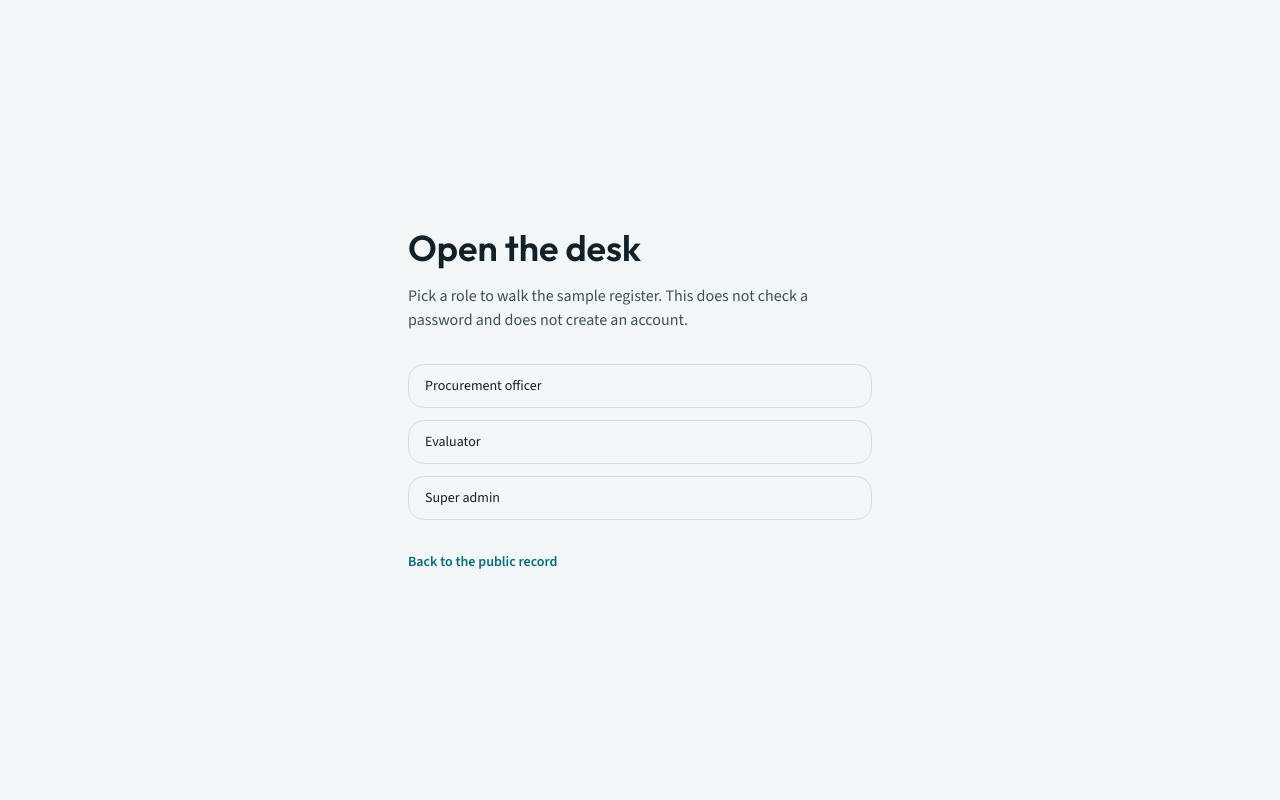
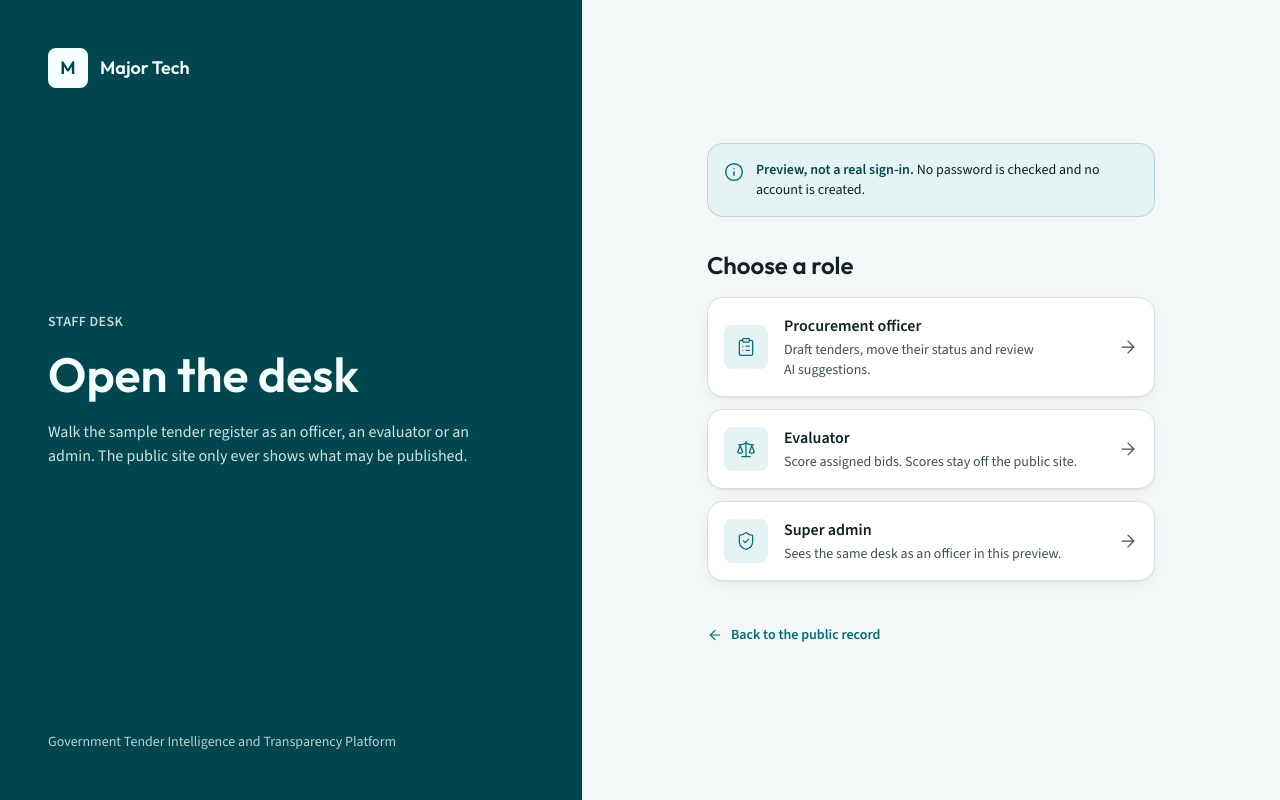
Before and after one commit to MrSolution07/tender_system, a Next.js app in the folder apps/web/: page /desk/sign-in in a window 1280 px wide. Built offline with nearby package versions, Linux system fonts and the light colour scheme.

Commit message:
Update page.tsx
feat(ui): redesign desk sign-in with role cards

```diff
--- a/apps/web/app/desk/sign-in/page.tsx
+++ b/apps/web/app/desk/sign-in/page.tsx
@@ -3,43 +3,138 @@
 import { ROLE_LABEL } from "@/lib/labels";
 import type { DeskRole } from "@/lib/sample-data";
 import { useStore } from "@/lib/store";
+import {
+  ArrowLeft,
+  ArrowRight,
+  ClipboardList,
+  Info,
+  Scale,
+  ShieldCheck,
+  type LucideIcon,
+} from "lucide-react";
 import Link from "next/link";
 import { useRouter } from "next/navigation";
-import { Button } from "@/components/ui/button";
 
-const ROLES: DeskRole[] = ["procurement_officer", "evaluator", "super_admin"];
+const ROLES: { role: DeskRole; icon: LucideIcon; blurb: string }[] = [
+  {
+    role: "procurement_officer",
+    icon: ClipboardList,
+    blurb: "Draft tenders, move their status and review AI suggestions.",
+  },
+  {
+    role: "evaluator",
+    icon: Scale,
+    blurb: "Score assigned bids. Scores stay off the public site.",
+  },
+  {
+    role: "super_admin",
+    icon: ShieldCheck,
+    blurb: "Sees the same desk as an officer in this preview.",
+  },
+];
+
+function MarkTile({ className }: { className?: string }) {
+  return (
+    <span
+      aria-hidden="true"
+      className={`grid place-items-center rounded-[0.5rem] font-display font-semibold ${className ?? ""}`}
+    >
+      M
+    </span>
+  );
+}
 
 export default function SignInPage() {
   const { signIn } = useStore();
   const router = useRouter();
 
   return (
-    <div className="mx-auto flex min-h-dvh max-w-lg flex-col justify-center px-6 py-16">
-      <h1 className="font-display text-balance text-4xl font-semibold">
+    <div className="min-h-dvh lg:grid lg:grid-cols-[minmax(0,5fr)_minmax(0,6fr)]">
+      <section className="bg-primary-deep px-6 py-8 text-primary-foreground lg:flex lg:flex-col lg:justify-between lg:px-12 lg:py-12">
+        <div className="flex items-center gap-3">
+          <MarkTile className="size-10 bg-primary-foreground text-lg text-primary-deep" />
+          <span className="font-display text-lg font-semibold">Major Tech</span>
+        </div>
+        <div className="mt-10 lg:mt-0">
+          <p className="text-sm font-semibold uppercase tracking-wide text-primary-foreground/80">
+            Staff desk
+          </p>
+          <h1 className="mt-3 text-balance font-display text-4xl font-semibold leading-tight lg:text-5xl">
             Open the desk
           </h1>
-      <p className="mt-4 text-pretty text-muted-foreground">
-        Pick a role to walk the sample register. This does not check a password
-        and does not create an account.
+          <p className="mt-4 max-w-md text-pretty text-base text-primary-foreground/85">
+            Walk the sample tender register as an officer, an evaluator or an
+            admin. The public site only ever shows what may be published.
           </p>
-      <div className="mt-8 grid gap-3">
-        {ROLES.map((role) => (
-          <Button
-            key={role}
-            variant="outline"
-            className="h-11 justify-start px-4"
+        </div>
+        <p className="mt-10 hidden text-sm text-primary-foreground/75 lg:block">
+          Government Tender Intelligence and Transparency Platform
+        </p>
+      </section>
+
+      <main className="flex flex-col justify-center px-6 py-10 lg:px-16">
+        <div className="mx-auto w-full max-w-md">
+          <div
+            role="note"
+            className="flex items-start gap-3 rounded-[1rem] border border-primary/20 bg-secondary p-4"
+          >
+            <Info
+              className="mt-0.5 size-5 shrink-0 text-primary"
+              strokeWidth={1.75}
+              aria-hidden="true"
+            />
+            <p className="text-pretty text-sm text-foreground">
+              <strong className="font-semibold text-primary-deep">
+                Preview, not a real sign-in.
+              </strong>{" "}
+              No password is checked and no account is created.
+            </p>
+          </div>
+
+          <h2 className="mt-8 font-display text-2xl font-semibold">
+            Choose a role
+          </h2>
+          <ul className="mt-4 grid gap-3">
+            {ROLES.map(({ role, icon: Icon, blurb }) => (
+              <li key={role}>
+                <button
+                  type="button"
                   onClick={() => {
                     signIn(role);
                     router.push(role === "evaluator" ? "/desk/evaluations" : "/desk");
                   }}
+                  className="group flex min-h-16 w-full items-center gap-4 rounded-[1rem] border border-border bg-card p-4 text-left shadow-card outline-none transition-[box-shadow,border-color,transform] duration-150 hover:border-primary hover:shadow-raised focus-visible:ring-2 focus-visible:ring-ring focus-visible:ring-offset-2 active:scale-[0.98]"
                 >
+                  <span className="grid size-11 shrink-0 place-items-center rounded-[0.5rem] bg-secondary text-primary">
+                    <Icon className="size-5" strokeWidth={1.5} aria-hidden="true" />
+                  </span>
+                  <span className="grid flex-1 gap-0.5">
+                    <span className="text-base font-semibold text-foreground">
                       {ROLE_LABEL[role]}
-          </Button>
+                    </span>
+                    <span className="text-pretty text-sm text-muted-foreground">
+                      {blurb}
+                    </span>
+                  </span>
+                  <ArrowRight
+                    className="size-5 shrink-0 text-muted-foreground transition-transform duration-150 group-hover:translate-x-0.5 group-hover:text-primary"
+                    strokeWidth={1.5}
+                    aria-hidden="true"
+                  />
+                </button>
+              </li>
             ))}
-      </div>
-      <Link href="/" className="mt-8 text-sm font-semibold text-primary">
+          </ul>
+
+          <Link
+            href="/"
+            className="mt-8 inline-flex min-h-11 items-center gap-2 rounded-[0.5rem] text-sm font-semibold text-primary outline-none hover:underline focus-visible:ring-2 focus-visible:ring-ring"
+          >
+            <ArrowLeft className="size-4" strokeWidth={1.75} aria-hidden="true" />
             Back to the public record
           </Link>
         </div>
+      </main>
+    </div>
   );
 }
```
Lines whose indentation alone changed are shown as unchanged.
